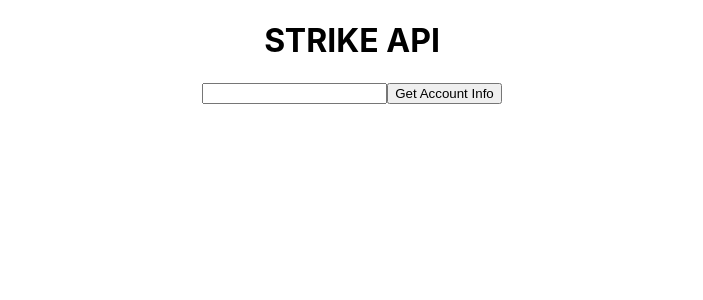
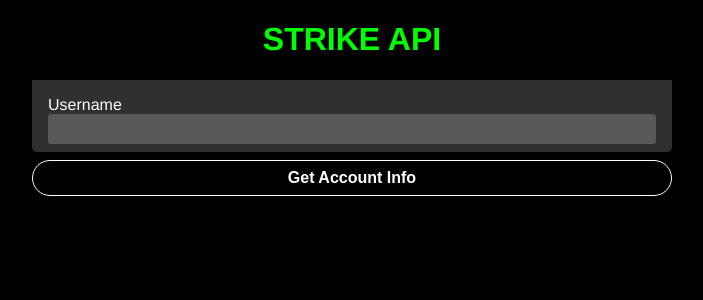
Before and after one commit to mikec3/Strike_API, a React (Create React App) app in the folder client/: page / in a window 1280 px wide. Shown: the top 300 px of the page, without its empty margins (288-991 px from the left). Built offline with nearby package versions, Linux system fonts and the light colour scheme; no server answers.

Commit message:
formatted!!!!!

```diff
--- a/client/src/App.css
+++ b/client/src/App.css
@@ -1,10 +1,136 @@
 .App {
+  font-family: Helvetica Neue, Helvetica, Arial, sans-serif;
+    position: absolute;
   text-align: center;
+  background-color: black;
+  height: 110%;
+  width: 100%;
+  justify-content: center;
 }
 
-.App-logo {
-  height: 40vmin;
-  pointer-events: none;
+h1 {
+  color: #00ff00;
+}
+
+form {
+  margin: auto;
+  width: 50%;
+  display: flex;
+  flex-direction: column;
+}
+
+input[type=submit] {
+  background-color: black;
+  border-radius: 20em;
+  margin-top: 0.5em;
+  cursor: pointer;
+  display: inline-block;
+  text-align: center;
+  color: white;
+  font-weight: bold;
+  transition: all 50ms;
+  border: 0.1em solid white;
+  padding: 0.5em 1em;
+  font-size: 1em;
+  user-select: none;
+  -webkit-user-select: none;
+  touch-action: manipulation;
+}
+
+input[type=submit]:hover {
+  border: 0.1em solid #00ff00;
+  color: #00ff00;
+
+}
+
+input[type=text], input[type=number]{
+  text-align: center;
+  font-family: Helvetica Neue, Helvetica, Arial, sans-serif;
+  font-size: 0.9em;
+  font-weight: 350;
+  letter-spacing: 0.05em;
+  padding: 0.5em;
+  background-color: #585858;
+  color: white;
+  border: none;
+  border-radius: 0.25em;
+  outline: none;
+}
+
+input[type=text]:focus, input[type=number]:focus {
+  border: 0.1em solid white;
+}
+
+.App p, label {
+  color: white;
+}
+
+.App h1, h3 {
+  color: #00ff00;
+}
+
+.CurrencyDisplay {
+  width: 100%;
+  margin: auto;
+  padding-bottom: 0.5em;
+}
+
+.CurrencyDisplay h3 {
+  width: 50%;
+  margin: auto;
+  margin-top: 1em;
+  padding-top: 0.5em;
+  background-color: #303030;
+  border-radius: 0.3em 0.3em 0 0;
+}
+
+.InvoiceDetails {
+  text-align: left;
+  padding: 0 1em 0.5em 1em;
+  background-color: #303030;
+  border-radius: 0 0 0.3em 0.3em;
+}
+
+.InvoiceDetails label {
+  display: flex;
+  flex-direction: column;
+}
+
+.InvoiceDetails p {
+  margin-bottom: -0.001em;
+}
+
+.DisplayAccount {
+  display: flex;
+  flex-direction: column;
+  justify-content: center;
+  margin: auto;
+}
+
+.DisplayAccount p {
+
+  padding-top: 0.3em;
+  color: white;
+}
+
+.DisplayAccount h3 {
+  padding-left: 1em;
+  padding-right: 0.3em;
+}
+
+.DisplayAccount div {
+  margin: auto;
+  display: flex;
+  flex-direction: row;
+  height: 2em;
+}
+
+.QR {
+  background-color: #A9A9A9;
+  padding: 0.5em;
+  border-radius: .3em;
+  margin: auto;
+  width: 50%;
 }
 
 @media (prefers-reduced-motion: no-preference) {
--- a/client/src/CountdownTimer.js
+++ b/client/src/CountdownTimer.js
@@ -40,10 +40,12 @@
 
 
 // returns countdown or expired notice
-const CountdownTimer = ({ targetDate }) => {
+// also floats up expired notice to parent component to conditionally render the QrDisplay
+const CountdownTimer = ({ targetDate, floatUpExpiredNotice }) => {
   const [days, hours, minutes, seconds] = useCountdown(targetDate);
 
   if (days + hours + minutes + seconds <= 0) {
+    floatUpExpiredNotice(true);
     return <ExpiredNotice />;
   } else {
     return (
--- a/client/src/CreateInvoice.js
+++ b/client/src/CreateInvoice.js
@@ -38,14 +38,16 @@
 	}
 
 	return (
-		<div>
+		<div className="CreateInvoice">
 			<form onSubmit={getInvoice}>
-				<label> {props.currency} to Send
+				<div className="InvoiceDetails">
+				<label> <p>{props.currency} to Send </p>
 					<input type='number' step='.00000001' name='amountInput'/>
 				</label>
-				<label> description
-					<input type='text' name='description'/>
+				<label> <p> Description </p>
+					<input id='description' type='text' name='description'/>
 				</label>
+				</div>
 				<input type='submit' value='Create Invoice' name='submitButton'/>
 			</form>
 		</div>
--- a/client/src/DisplayAccount.js
+++ b/client/src/DisplayAccount.js
@@ -39,8 +39,8 @@
 				props.userInfo.currencies.map(curr=> {
 					if (curr.isInvoiceable){
 					return (
-						<div key={curr.currency}>
-							<p> {curr.currency} : </p>
+						<div className='CurrencyDisplay' key={curr.currency}>
+							<h3> {curr.currency} </h3>
 							<CreateInvoice currency={curr.currency}
 								handle={props.userInfo.handle}
 								passUpInvoice={passUpInvoice}
@@ -59,9 +59,16 @@
 
 	return (
 		<div>
-		<p> User Handle: {handle} </p>
-		<p> Can Receive: {canReceive} </p>
-		{currencyDisplay}
+			<div className='DisplayAccount'>
+				<div>
+					<h3> User Handle: </h3> <p> {handle} </p>
+				</div>
+
+				<div>
+					<h3> Can Receive: </h3> <p> {canReceive} </p>
+				</div>
+			</div>
+		{!invoiceAndQuote && currencyDisplay}
 		</div>
 		)
 }
--- a/client/src/GetAccount.js
+++ b/client/src/GetAccount.js
@@ -46,8 +46,13 @@
 	return (
 		<div>
 			<form onSubmit={getAccountInfo}>
-				<input type='text' name='handleInput'/>
+				<div className='InvoiceDetails'>
+					<label> <p> Username </p>
+						<input type='text' name='handleInput'/>
+					</label>
+				</div>
 				<input type='submit' value='Get Account Info' name='submitButton'/>
+
 			</form>
 			{error}
 		</div>
--- a/client/src/QRCard.js
+++ b/client/src/QRCard.js
@@ -4,6 +4,8 @@
 
 //QRCard displays the QRCode and details like expiration countdown, amount, etc...
 const QRCard = (props) => {
+
+	const [expired, setExpired] = useState(false);
 	console.log(props);
 
 	const timeInSeconds = props.invoiceAndQuote.quote.expirationInSec*1000;
@@ -11,12 +13,23 @@
 
   	const targetDate = NOW_IN_MS + timeInSeconds;
 
+  	// receives a TRUE when the quote expires, this will conditionally render the QrDisplay
+  	const receiveExpiredNotice = (isExpired) => {
+  		setExpired(isExpired);
+  	}
+
 	return (
 		<div>
-			<p> {props.invoiceAndQuote.quote.targetAmount.currency} : {props.invoiceAndQuote.quote.targetAmount.amount} </p>
-			<QrDisplay lnInvoice={props.invoiceAndQuote.quote.lnInvoice}/>
-			<p> {props.invoiceAndQuote.invoice.state}</p>
-			<CountdownTimer targetDate={targetDate} />
+			{!expired &&
+				<React.Fragment>
+					<h3> {props.invoiceAndQuote.quote.targetAmount.currency} : {props.invoiceAndQuote.quote.targetAmount.amount} </h3>
+					<div className = 'QR'>
+						<QrDisplay lnInvoice={props.invoiceAndQuote.quote.lnInvoice}/>
+					</div>
+					<h3> {props.invoiceAndQuote.invoice.state}</h3>
+				</React.Fragment>
+			}
+			<CountdownTimer targetDate={targetDate} floatUpExpiredNotice={receiveExpiredNotice} />
 		</div>
 		)
 }
```
